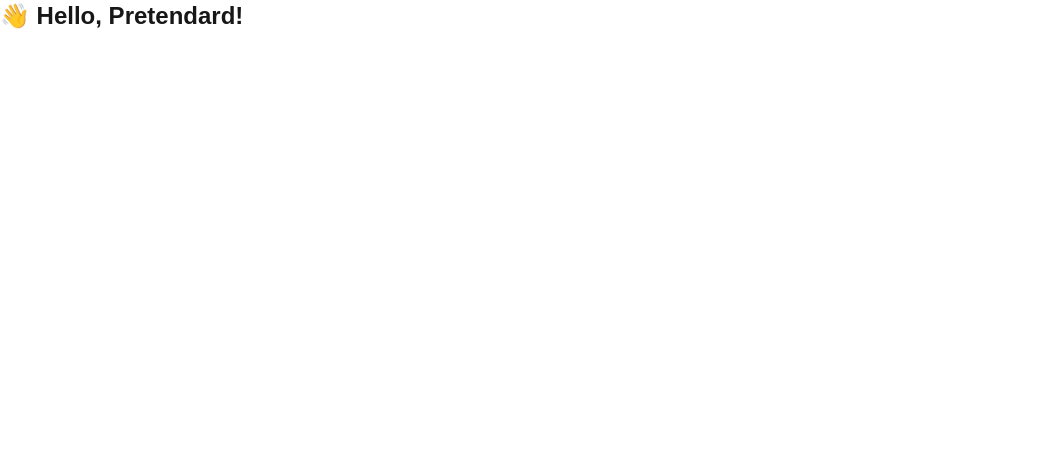
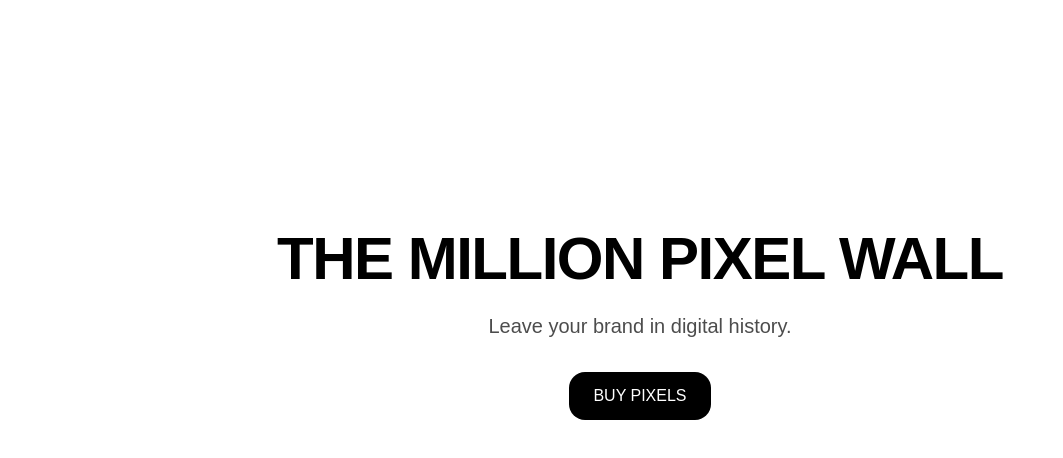
Before and after one commit to lunalism/the-million-pixel-wall, a Next.js app: page / in a window 1280 px wide. Shown: the top 458 px of the page, without its empty margins (0-1063 px from the left). Built offline with nearby package versions, Linux system fonts and the light colour scheme.

Commit message:
🎯 Add HeroSection with heading, subtext, and CTA

```diff
--- a/app/page.tsx
+++ b/app/page.tsx
@@ -1,7 +1,10 @@
+import HeroSection from '@/components/HeroSection';
+
 export default function Home() {
   return (
-    <div className="text-2xl font-bold">
-      👋 Hello, Pretendard!
-    </div>
+    <main>
+      <HeroSection />
+      {/* 다음 섹션들 여기에 붙이기 */}
+    </main>
   );
 }
--- /dev/null
+++ b/components/HeroSection.tsx
@@ -0,0 +1,21 @@
+'use client';
+
+import React from 'react';
+
+export default function HeroSection() {
+  return (
+    <section className="w-full min-h-[80vh] flex items-center justify-center bg-white text-black px-6">
+      <div className="max-w-3xl text-center">
+        <h1 className="text-4xl md:text-6xl font-bold tracking-tight leading-tight">
+          THE MILLION PIXEL WALL
+        </h1>
+        <p className="mt-4 text-base md:text-xl text-black/70">
+          Leave your brand in digital history.
+        </p>
+        <button className="mt-8 px-6 py-3 bg-black text-white rounded-2xl hover:bg-black/80 transition">
+          BUY PIXELS
+        </button>
+      </div>
+    </section>
+  );
+}
```
